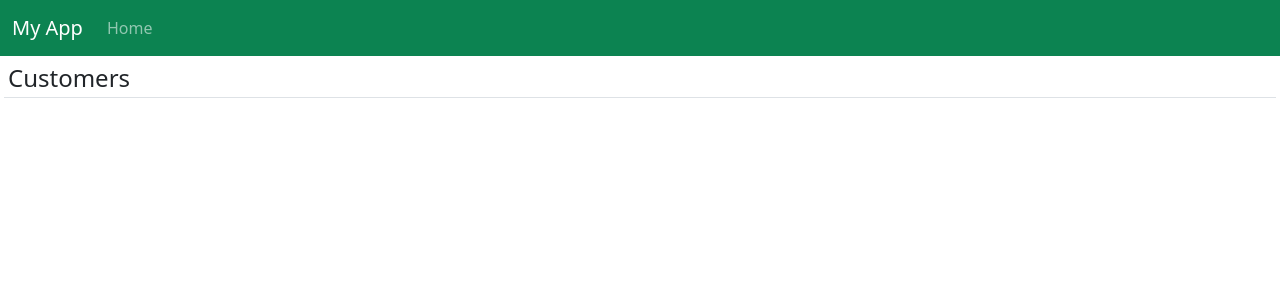
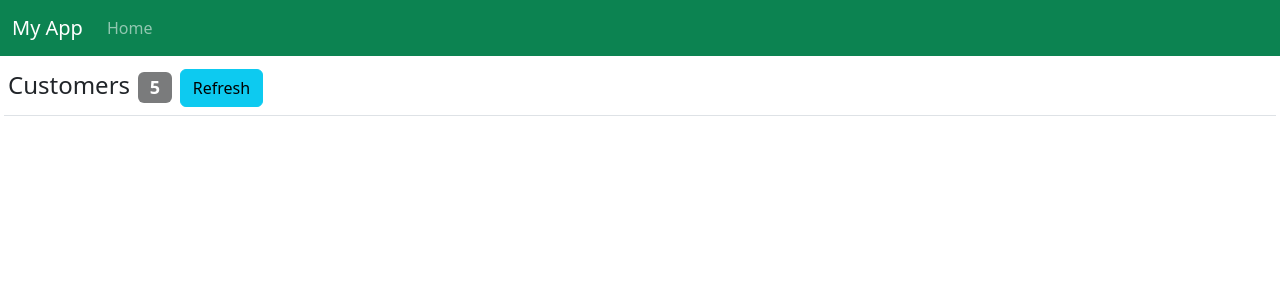
Before and after one commit to marinaivanovadev/my-first-app, a React (Create React App) app: page / in a window 1280 px wide. Shown: the top 300 px of the page. Built offline with nearby package versions, Linux system fonts and the light colour scheme.

Commit message:
Handle Events

```diff
--- a/src/MainContent.jsx
+++ b/src/MainContent.jsx
@@ -1,15 +1,25 @@
 import React, { Component } from "react";
 
-export default class MainContent extends Component
-{
-    state = { appTitle: "Customers"};
+export default class MainContent extends Component{
+    state = { pageTitle: "Customers", customersCount: 5};
 
-    render()
-    {
+    render() {
         return (
             <div>
-                <h4 className="border-bottom m-1 p-1">{ this.state.appTitle}</h4>
+                <h4 className="border-bottom m-1 p-1">
+                    {this.state.pageTitle}
+                    <span className="badge badge-secondary m-2">
+                        {this.state.customersCount}
+                    </span>
+                    <button className="btn btn-info" onClick={this.onRefreshClick}>Refresh</button>
+                </h4>
             </div>
         );
     }
+
+
+//Executes when the user clicks on Refresh button
+    onRefreshClick() {
+        console.log("Refresh clicked");
 }
+}
--- a/src/index.css
+++ b/src/index.css
@@ -6,3 +6,7 @@
 {
     background-color: #0c8351 !important;
 }
+.badge {
+    background-color: #7a7b7c;
+    color: #fff;
+}
```
